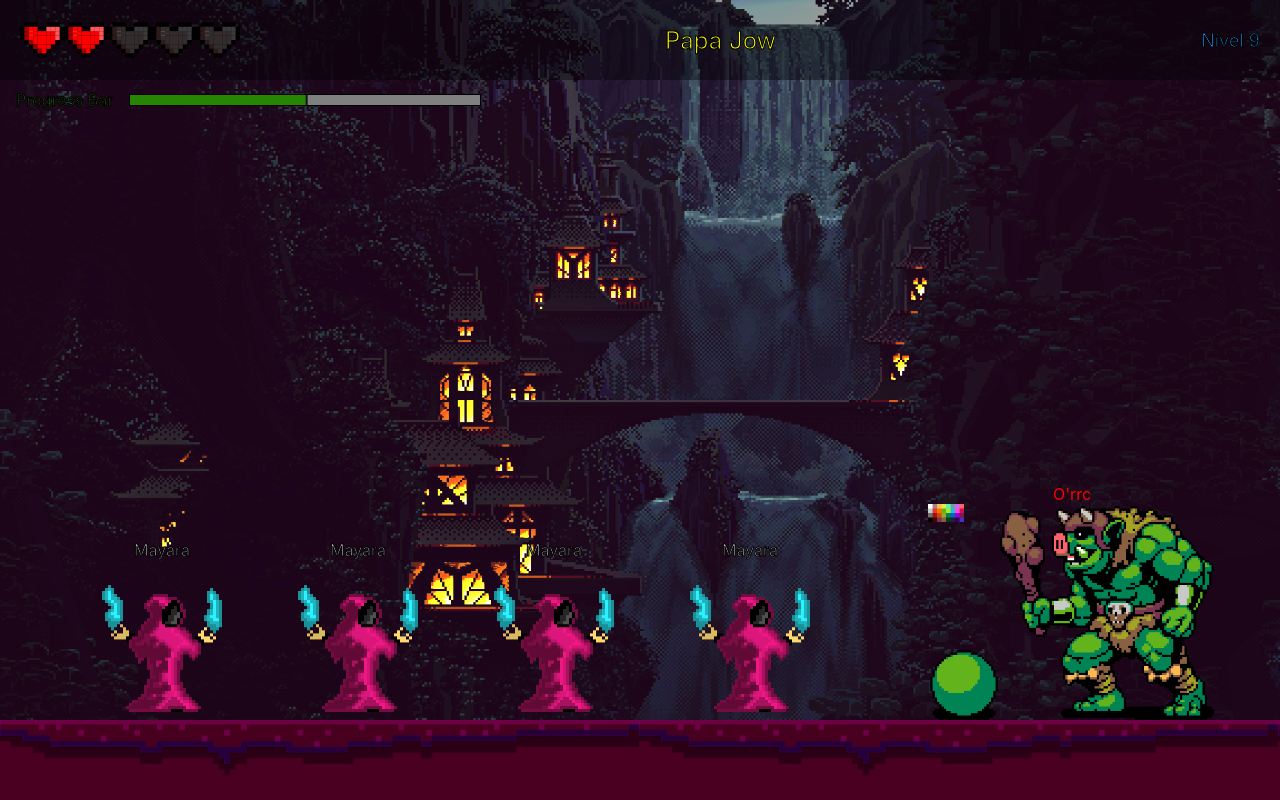
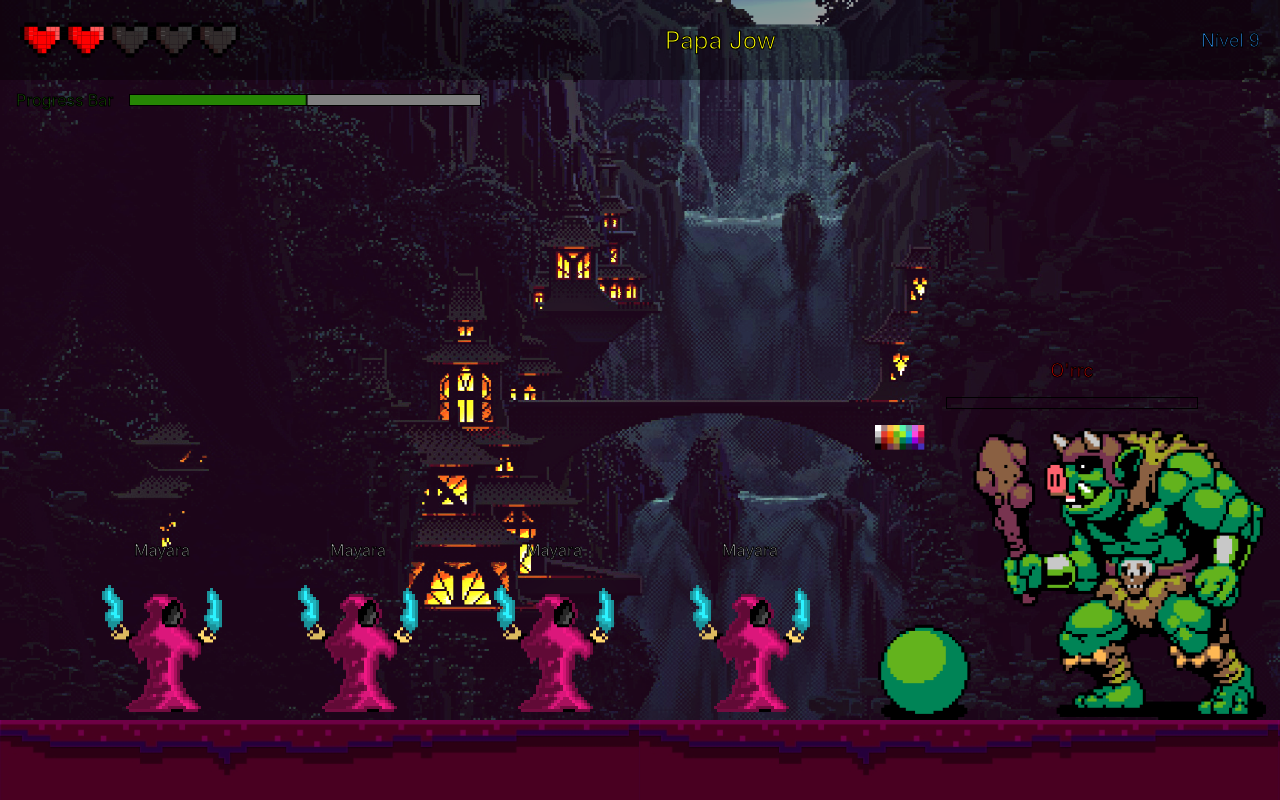
Before and after one commit to gustavoasb/rpgdeprojetos, a React (Create React App) app: page /projetos in a window 1280 px wide. Built offline with nearby package versions, Linux system fonts and the light colour scheme.

Commit message:
Add percentage prop to boss

```diff
--- a/src/components/Entities/Boss/index.js
+++ b/src/components/Entities/Boss/index.js
@@ -1,10 +1,14 @@
 import React from 'react'
-import { BossContainer, BossImage } from './styles'
+import { BossContainer, BossImage, BossName } from './styles'
+import BossHPBar from './BossHPBar'
 
-export default function Boss({name, img}){
+export default function Boss({name, img, percentage}){
     return(
         <BossContainer>
-            {name}
+            {/* <BossInfo> */}
+                <BossName>{name}</BossName>
+                <BossHPBar percentage={percentage}/>
+            {/* </BossInfo> */}
             <BossImage src={img} alt="Boss"/>
         </BossContainer>
     )
--- a/src/components/Entities/Boss/styles.js
+++ b/src/components/Entities/Boss/styles.js
@@ -7,8 +7,19 @@ export const BossContainer = styled.div`
     justify-content: flex-end;
     color: #FF0000;
     width: 25%;
+    height: 60%;
 `
 
 export const BossImage = styled.img`
-    width: 100%;
+    height: calc(100% - 3.125rem - 10px);
 `
+
+export const BossInfo = styled.div`
+    display: flex
+`
+
+export const BossName = styled.div`
+    -webkit-text-stroke: 1px black;
+    margin-bottom: 1rem;
+    font-size: 1.125rem;
+`
```
